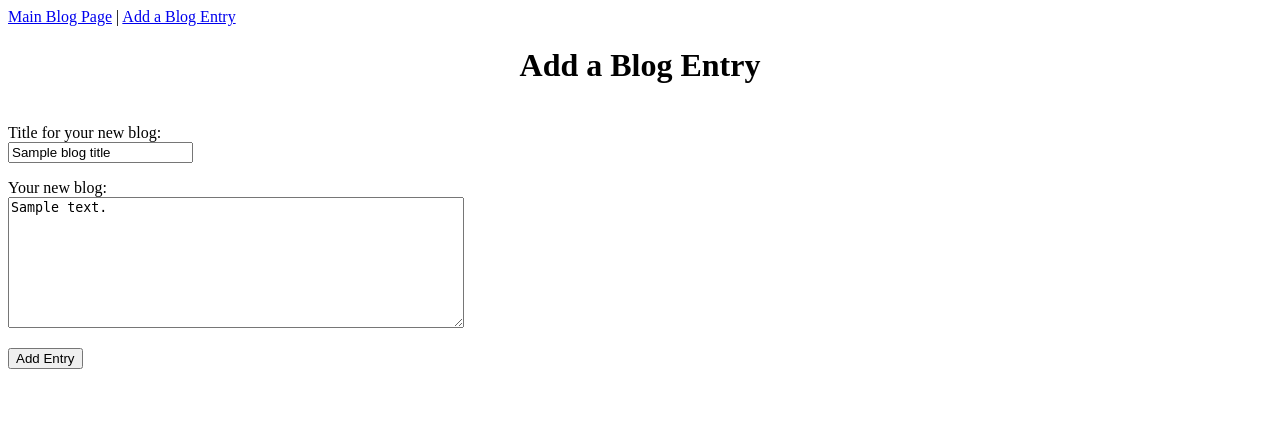
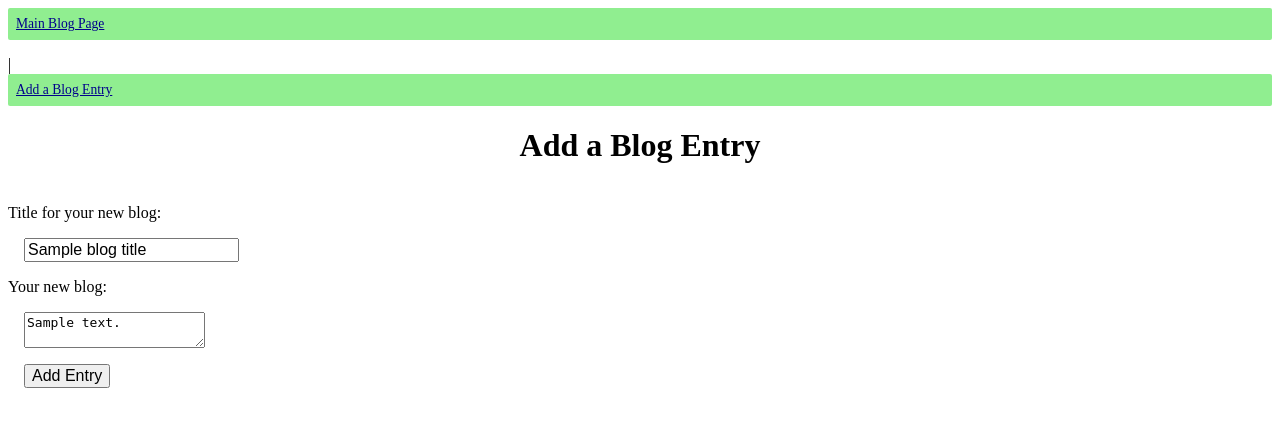
Before and after one commit to lienryan/build-a-blog, a Flask app: template templates/newpost.html in a window 1280 px wide. Shown: the top 427 px of the page. Run offline with Flask 2, Linux system fonts and the light colour scheme; the template is opened without the code that fills it: most values are stand-ins (such as "Sample title", 1, 10 or a date in 2020).

Commit message:
Edit styles.css

```diff
--- a/static/styles.css
+++ b/static/styles.css
@@ -0,0 +1,59 @@
+
+nav a {
+
+    background-color: lightgreen;
+
+    border-radius:2px;
+
+    border:none;
+
+    color: darkblue;
+
+    cursor: pointer;
+
+    display:block;
+
+    font-size: 85%;
+
+    margin-bottom: 1rem;
+
+    padding: .5rem;
+
+}
+
+
+
+
+input {
+
+    display: block;
+
+    font-size: 100%;
+
+    margin: 1rem;
+
+}
+
+
+
+textarea {
+
+    display: block;
+
+    font-size: 100%;
+
+    margin: 1rem;
+
+}
+
+
+
+
+h1{
+    text-align: center;
+}
+
+.error{
+    color: red;
+
+}
--- a/templates/base.html
+++ b/templates/base.html
@@ -6,15 +6,6 @@
 
     <title>{{title}}</title>
     <link rel="stylesheet" type= "text/css" href="{{url_for('static',filename='styles.css') }}">
-
-    <style>
-    h1{
-        text-align: center;
-    }
-
-    .error{
-        color: red;
-    </style>
 
 </head>
 
--- a/templates/newpost.html
+++ b/templates/newpost.html
@@ -11,8 +11,6 @@
 
         <label>Title for your new blog:
 
-            <br>
-
             <input type="text" name='blog-title' value="{{blog_title}}">
 
         </label>
@@ -21,9 +19,7 @@
 
         <label>Your new blog:
 
-            <br>
-
-            <textarea name='blog-entry' style="width:450px; height:125px;">{{blog_body}}</textarea>
+            <textarea name='blog-entry' >{{blog_body}}</textarea>
 
         </label>
 
```
